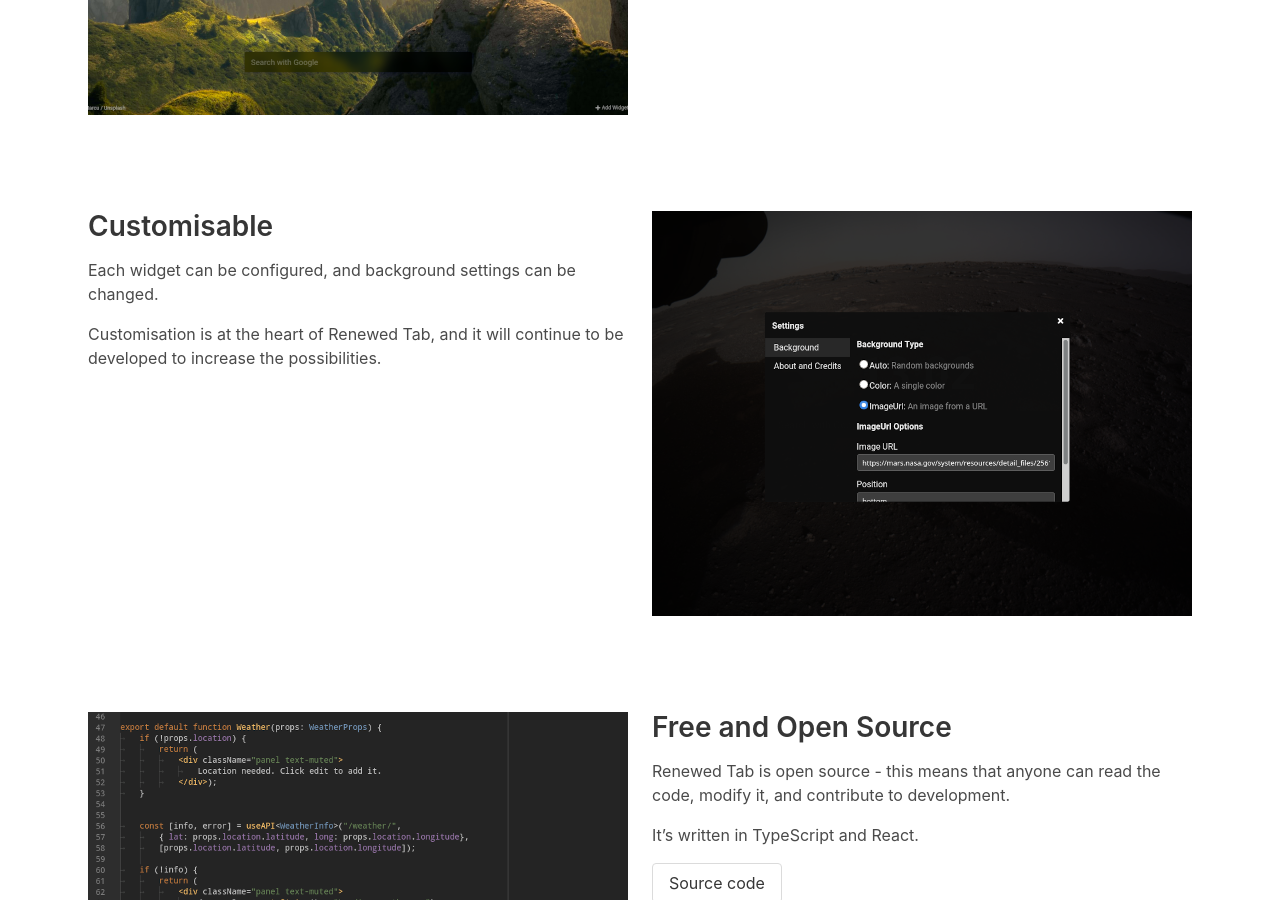
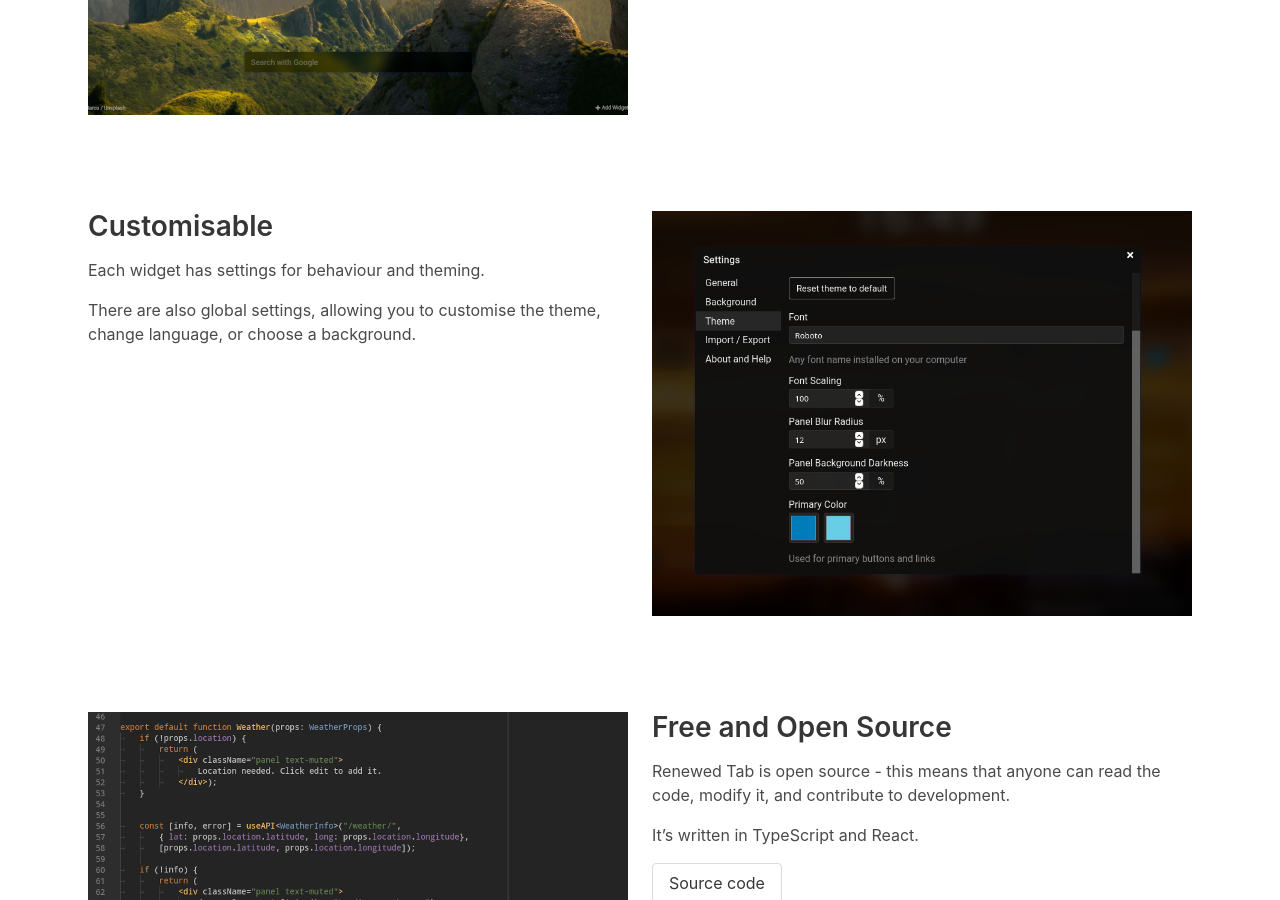
Before and after one commit to rubenwardy/renewedtab_website, a Jekyll site: the page built from index.html, in a window 1280 px wide and 900 px high, scrolled down 1147 px. Built offline with Jekyll 4.4.1, drawn with Linux system fonts in a browser that asks for light colours.

Commit message:
Update settings/customisation image

```diff
--- a/_data/features.yml
+++ b/_data/features.yml
@@ -21,12 +21,12 @@
     or a custom background image.
 
 - title: Customisable
-  image: static/images/backgrounds.png
+  image: static/images/settings.png
   desc: |
-    Each widget can be configured, and background settings can be changed.
+    Each widget has settings for behaviour and theming.
 
-    Customisation is at the heart of Renewed Tab, and it will continue to be
-    developed to increase the possibilities.
+    There are also global settings, allowing you to customise the theme,
+    change language, or choose a background.
 
 - title: Free and Open Source
   image: static/images/opensource.png
```
Also changed, not shown: static/images/settings.png (added), static/images/settings_full.png (added).
